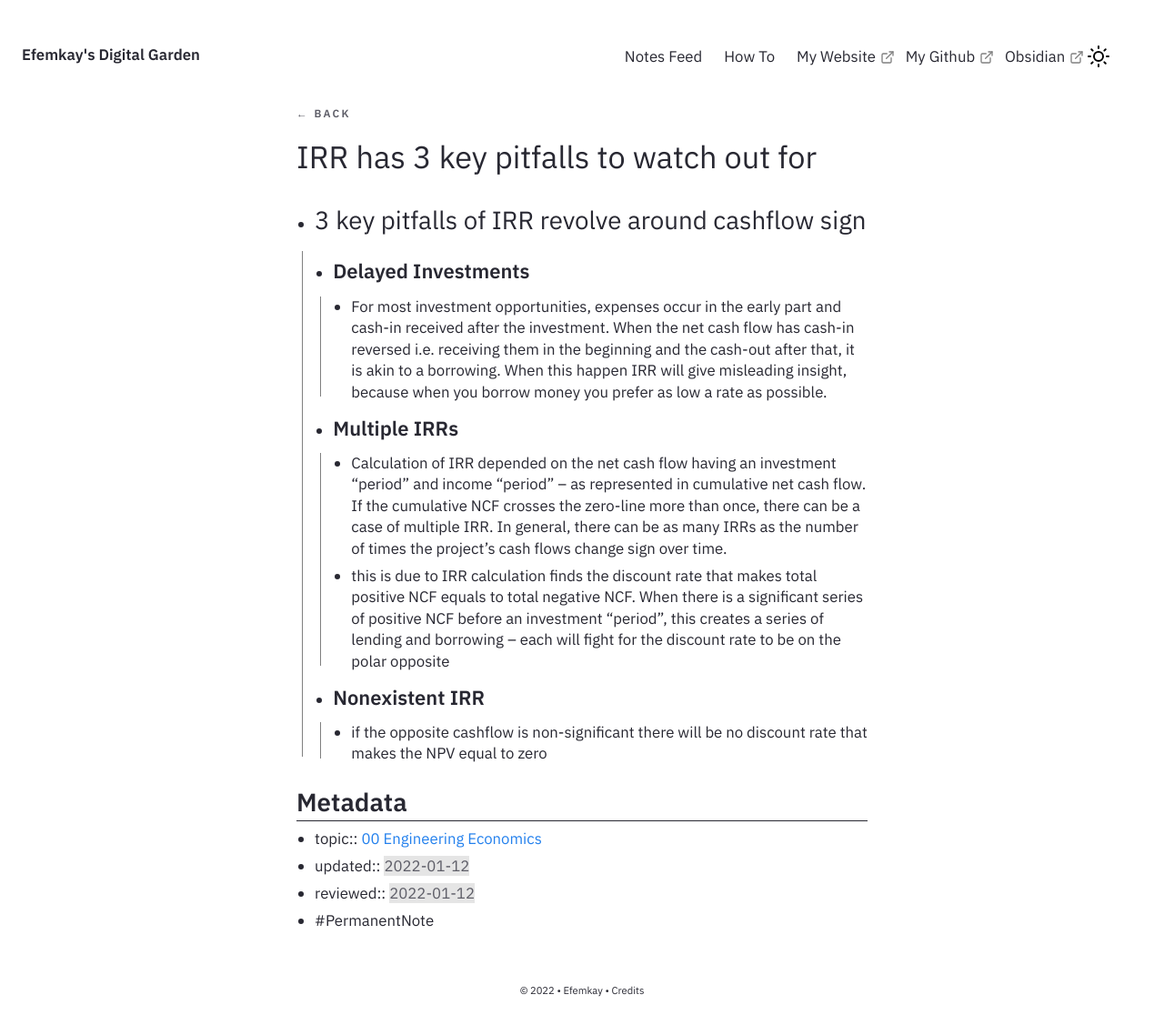
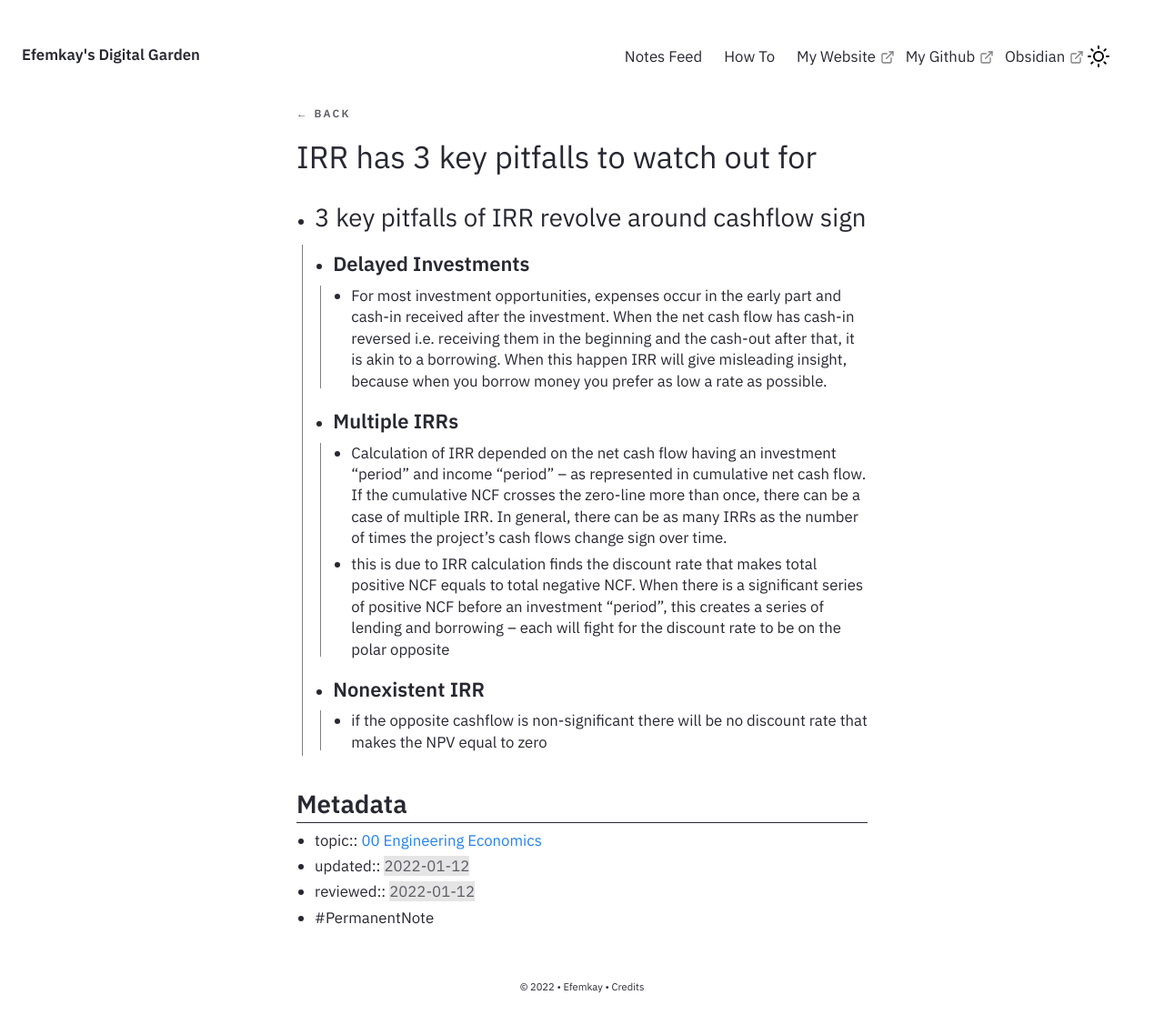
Before and after one commit to efemkay/digital-garden, a Jekyll site: the page built from _notes/Public/IRR has 3 key pitfalls to watch out for.md, in a window 1280 px wide. Shown: the whole page at 91% size. Built offline with Jekyll 4.4.1, drawn with Linux system fonts in a browser that asks for light colours.

Commit message:
update css

```diff
--- a/assets/css/efemkay-styling.css
+++ b/assets/css/efemkay-styling.css
@@ -6,14 +6,14 @@
 
 /* custom css for indentation guides for bullets */
 	.content.content ul { list-style: outside; position: relative; padding-left: 1.2em; }
-    .content.content ul ul { margin-bottom: -0.5rem; }
-	.content li { padding-bottom: 0.4rem }
+    .content.content ul ul { margin-block: 0.3rem 0.1rem; }
+	.content li { padding-bottom: 0.3rem }
 
 	ul ul::before {
 		content: "";
 		position: absolute; margin-left: -0.85em; margin-top: 0;
 		border-left: 1px solid gray;
-		top: 0; bottom: 0.8em; left: 0;
+		top: 0; bottom: 0.5em; left: 0;
 	}
 
 
@@ -27,7 +27,7 @@
 
     /* adjustment to h4 line-height and padding */
     body { --text-leading-wide: 1.3; }
-    li h3, li h4 { padding-block: 0.4em 0.2em; }
+    li h3, li h4 { padding-block: 0.3em 0.2em; }
     .content h4 { color: var(--color-text-h4)}
 
     @media (prefers-color-scheme: dark) {
```
